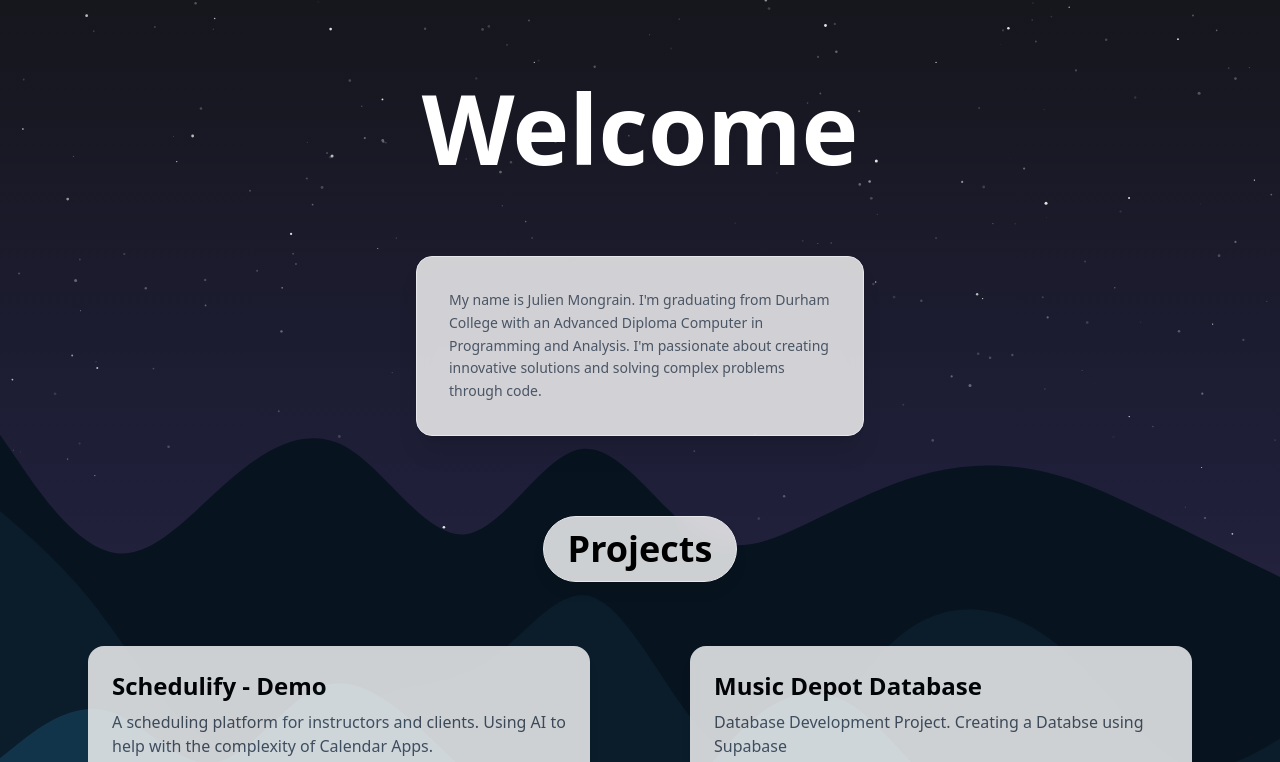
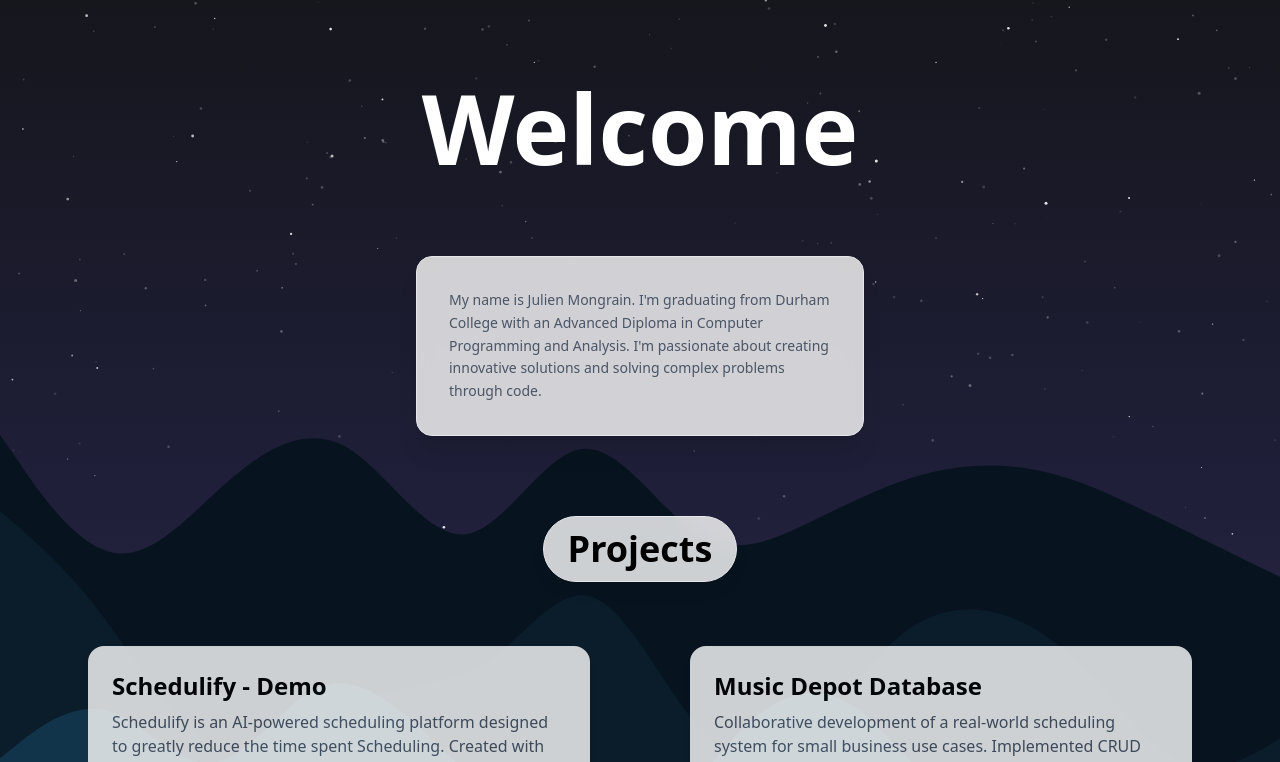
Before and after one commit to Jules-programs/portfolio-website, a Next.js app: page / in a window 1280 px wide. Shown: the top 762 px of the page. Built offline with nearby package versions, Linux system fonts and the light colour scheme.

Commit message:
Fixed Typo

```diff
--- a/app/components/Layout/Footer.tsx
+++ b/app/components/Layout/Footer.tsx
@@ -0,0 +1 @@
+//TODO
--- a/app/components/Layout/Header.tsx
+++ b/app/components/Layout/Header.tsx
@@ -0,0 +1 @@
+//TODO
--- a/app/components/Layout/NavBar.tsx
+++ b/app/components/Layout/NavBar.tsx
@@ -1,5 +1,7 @@
 /*
 NavBar will be used to jump to different sections in the page as this is an SPA
+
+TODO
 */
 
 export default function NavBar () {
--- a/app/components/Layout/introductoryParagraph.tsx
+++ b/app/components/Layout/introductoryParagraph.tsx
@@ -2,7 +2,7 @@ export default function Introduction() {
     return (
         <div className="max-w-md mx-auto p-8 bg-white/80 backdrop-blur-sm rounded-2xl shadow-xl border border-gray-200">
             <p className="text-gray-600 text-sm leading-relaxed">
-                My name is Julien Mongrain. I'm graduating from Durham College with an Advanced Diploma Computer in Programming and Analysis.
+                My name is Julien Mongrain. I'm graduating from Durham College with an Advanced Diploma in Computer Programming and Analysis.
                 I'm passionate about creating innovative solutions and solving complex problems through code.
             </p>
         </div>
--- a/app/components/sections/projectSection.tsx
+++ b/app/components/sections/projectSection.tsx
@@ -19,7 +19,7 @@ export default function ProjectsSection() {
 
           <ProjectContainer
             title="Schedulify - Demo"
-            description="A scheduling platform for instructors and clients. Using AI to help with the complexity of Calendar Apps."
+            description="Schedulify is an AI‑powered scheduling platform designed to greatly reduce the time spent Scheduling. Created with simplicity and user in mind"
             source={false}
             image={<Image unoptimized src={SchedulifyGIF} alt="Schedulify Demo" />}
             techStack={[
@@ -32,7 +32,7 @@ export default function ProjectsSection() {
 
           <ProjectContainer
             title="Music Depot Database"
-            description='Database Development Project. Creating a Databse using Supabase'
+            description='Collaborative development of a real‑world scheduling system for small business use cases. Implemented CRUD operations, triggers, and business logic to support real‑time scheduling.'
             source={true}
             sourceLink="https://github.com/Jules-programs/Your-Music-Depot-Project"
             image={<Image unoptimized src={MusicDepotGIF} alt="MusicDepot"/>}
```
